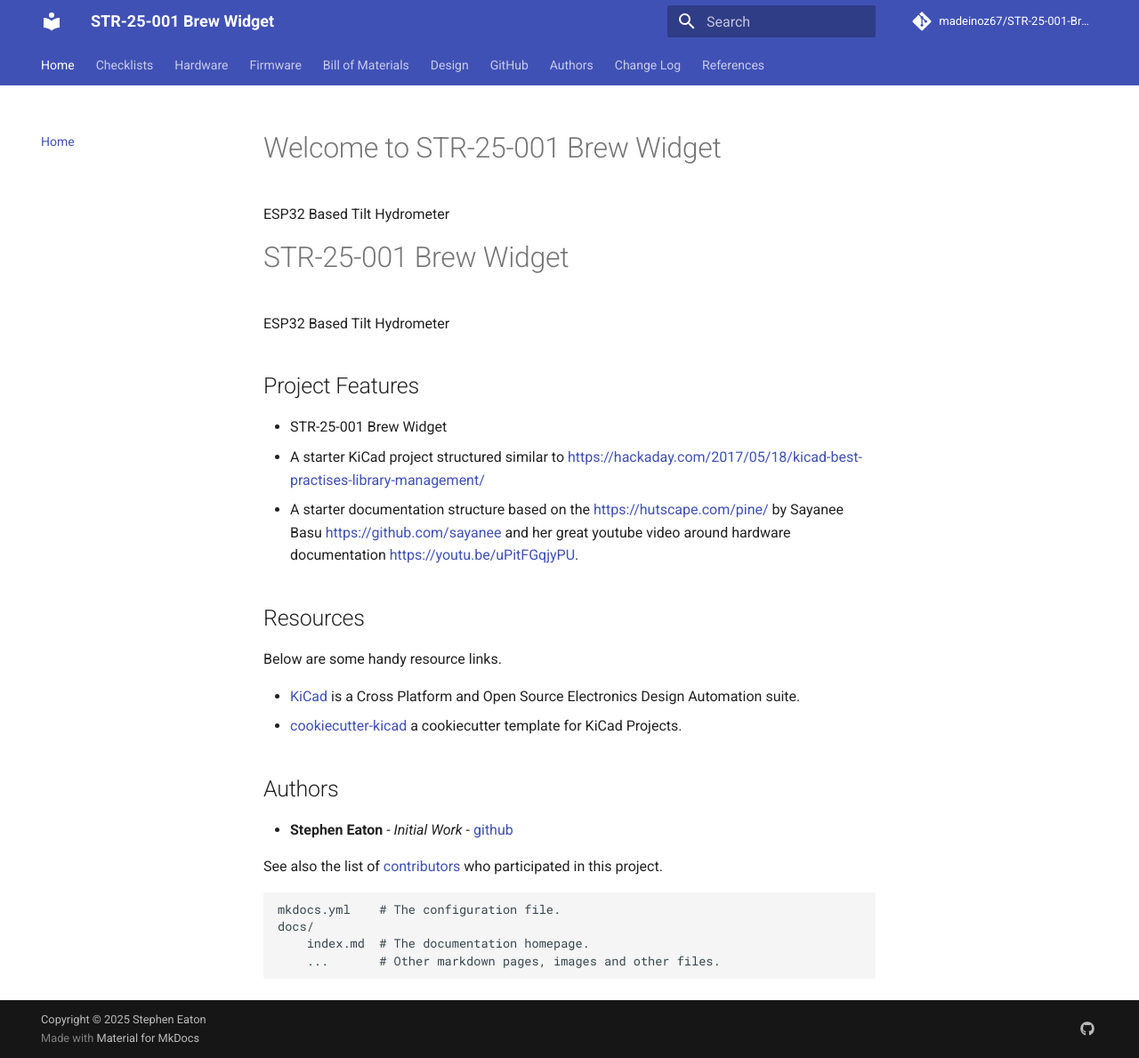
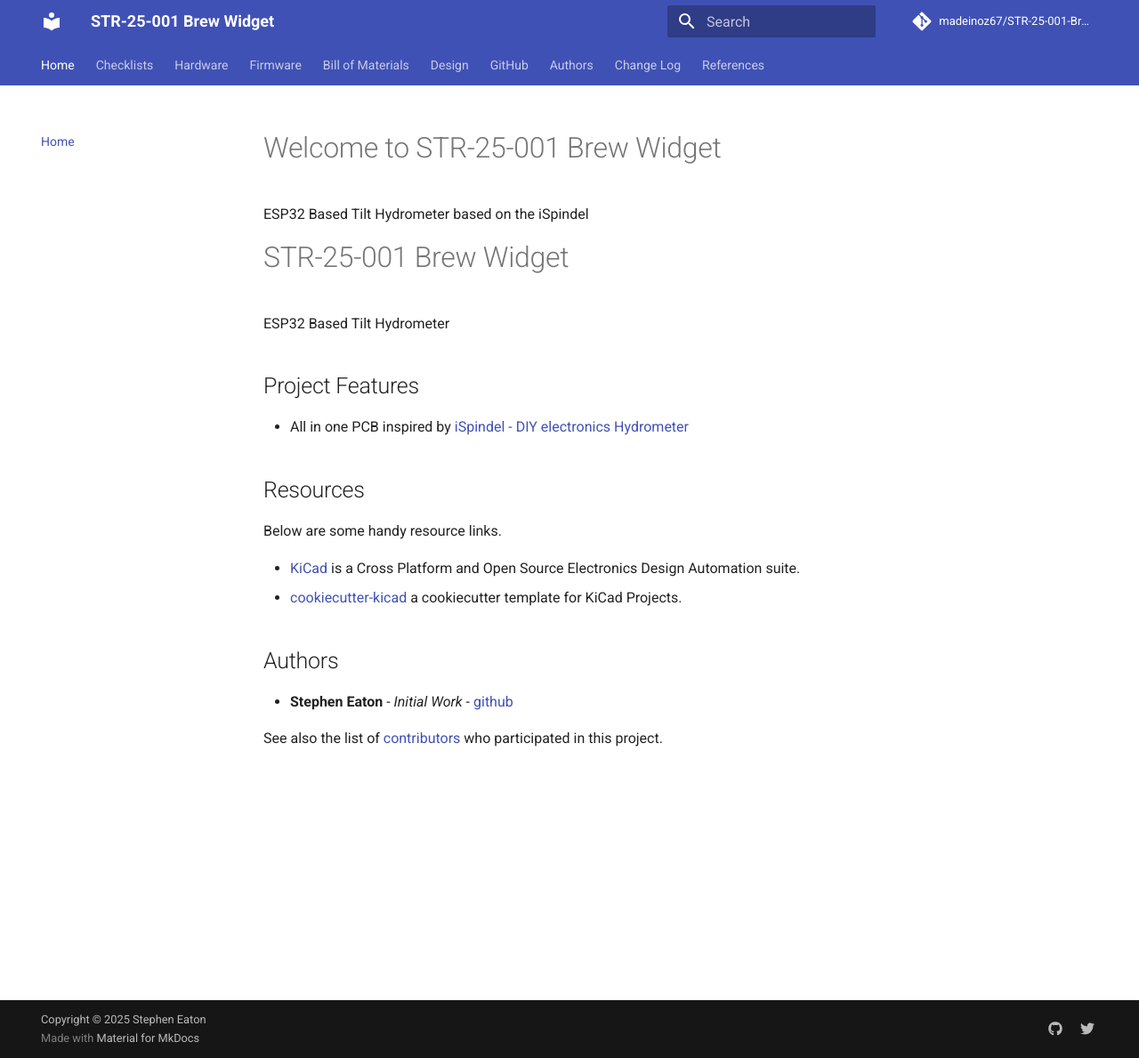
Before and after one commit to madeinoz67/STR-25-001-Brew-Widget, an MkDocs documentation site: the page built from docs/index.md, in a window 1280 px wide and 1189 px high. Shown: the whole window at 89% size. Built offline with MkDocs 1.6.1 and Material for MkDocs 9.7.7, drawn with Linux system fonts in a browser that asks for light colours; comment, search, counter and statistics services are not loaded.

Commit message:
updated initial documentation

```diff
--- a/README.md
+++ b/README.md
@@ -4,9 +4,7 @@ ESP32 Based Tilt Hydrometer
 
 ## Project Features
 
-* STR-25-001 Brew Widget
-* A starter KiCad project structured similar to <https://hackaday.com/2017/05/18/kicad-best-practises-library-management/>
-* A starter documentation structure based on the <https://hutscape.com/pine/> by Sayanee Basu <https://github.com/sayanee> and her great youtube video around hardware documentation <https://youtu.be/uPitFGqjyPU>.
+- All in one PCB inspired by [iSpindel - DIY electronics Hydrometer](https://www.ispindel.de/)
 
 ## Resources
 
--- a/docs/index.md
+++ b/docs/index.md
@@ -1,10 +1,5 @@
 # Welcome to STR-25-001 Brew Widget
 
-ESP32 Based Tilt Hydrometer
+ESP32 Based Tilt Hydrometer based on the iSpindel
 
 --8<-- "./README.md"
-
-    mkdocs.yml    # The configuration file.
-    docs/
-        index.md  # The documentation homepage.
-        ...       # Other markdown pages, images and other files.
--- a/mkdocs.yml
+++ b/mkdocs.yml
@@ -1,7 +1,7 @@
 # project information
 site_name: "STR-25-001 Brew Widget"
 site_author: "Stephen Eaton"
-site_description: "ESP32 Based Tilt Hydrometer"
+site_description: "ESP32 Based Tilt Hydrometer for home brewing"
 
 # Configuration
 theme:
@@ -85,7 +85,9 @@ copyright: Copyright &copy; 2025 Stephen Eaton
 extra:
   social:
     - icon: fontawesome/brands/github
-      link: https://github.com/madeinoz67/brew-widget
+      link: https://github.com/madeinoz67
+    - icon: fontawesome/brands/twitter
+      link: "https://twitter.com/madeinoz"
 # Google Analytics
 #google_analytics:
 #  - !!python/object/apply:os.getenv ["GOOGLE_ANALYTICS_KEY"]
```
Also changed, not shown: docs/changelog.md (+4 -0 lines), docs/checklists/kicad_schematic.md (+2 -2 lines), docs/references.md (+2 -0 lines).
